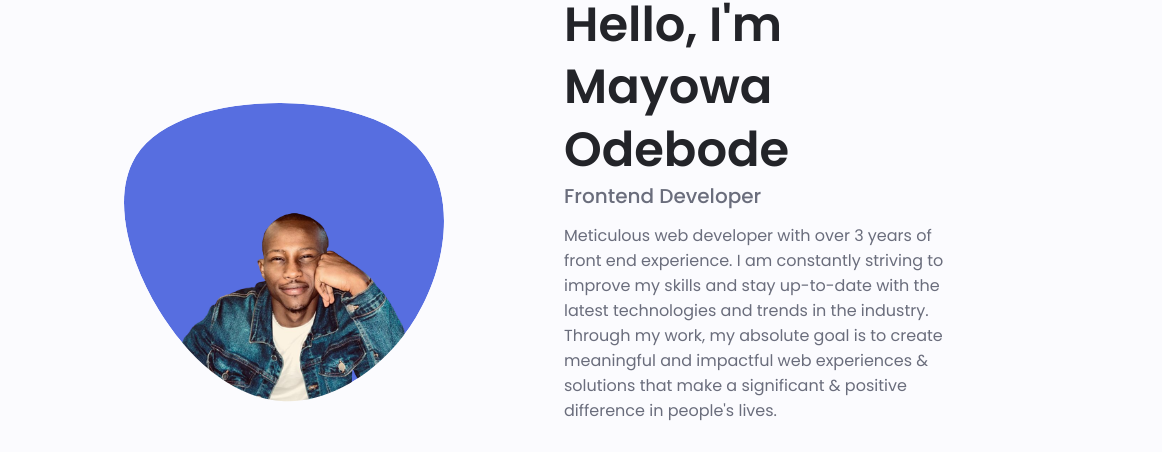
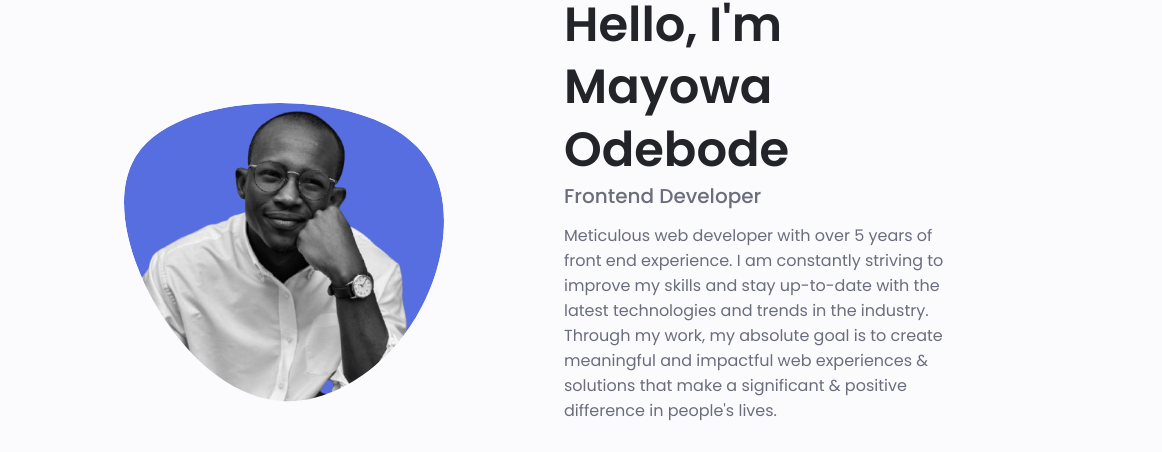
Before and after one commit to Peter-Xidian/portfolio, a plain HTML site: page index.html in a window 1280 px wide. Shown: the part 190-642 px from the top of the page, 118-1280 px from the left. Drawn offline with nearby package versions, Linux system fonts and the light colour scheme.

Commit message:
portfolio-links-update

```diff
--- a/assets/css/style.css
+++ b/assets/css/style.css
@@ -302,7 +302,7 @@ img {
 }
 
 .home__blob {
-  width: 200px;
+  width: 250px;
   fill: var(--first-color);
 }
 
--- a/index.html
+++ b/index.html
@@ -134,8 +134,8 @@
                   <image
                     class="home__blob-img"
                     x="-2.5"
-                    y="-38"
-                    href="assets/img/pro-pic-1.png"
+                    y="-25"
+                    href="assets/img/new-me.png"
                   />
                 </g>
               </svg>
@@ -145,7 +145,7 @@
               <h1 class="home__title">Hello, I'm Mayowa Odebode</h1>
               <h3 class="home__subtitle">Frontend Developer</h3>
               <p class="home__description">
-                Meticulous web developer with over 3 years of front end
+                Meticulous web developer with over 5 years of front end
                 experience. I am constantly striving to improve my skills and
                 stay up-to-date with the latest technologies and trends in the
                 industry. Through my work, my absolute goal is to create
@@ -849,7 +849,7 @@
                   realize their full potential.
                 </p>
                 <a
-                  href="https://bontuteur.com/"
+                  href="https://bontuteur.netlify.app/"
                   class="button button--flex button--small portfolio__button"
                   target="_blank"
                 >
@@ -875,7 +875,7 @@
                   communication and strategic marketing.
                 </p>
                 <a
-                  href="https://bontuteur.com/"
+                  href="https://arthur-nation.netlify.app/"
                   class="button button--flex button--small portfolio__button"
                   target="_blank"
                 >
```
Also changed, not shown: assets/img/new-me.png (added).
